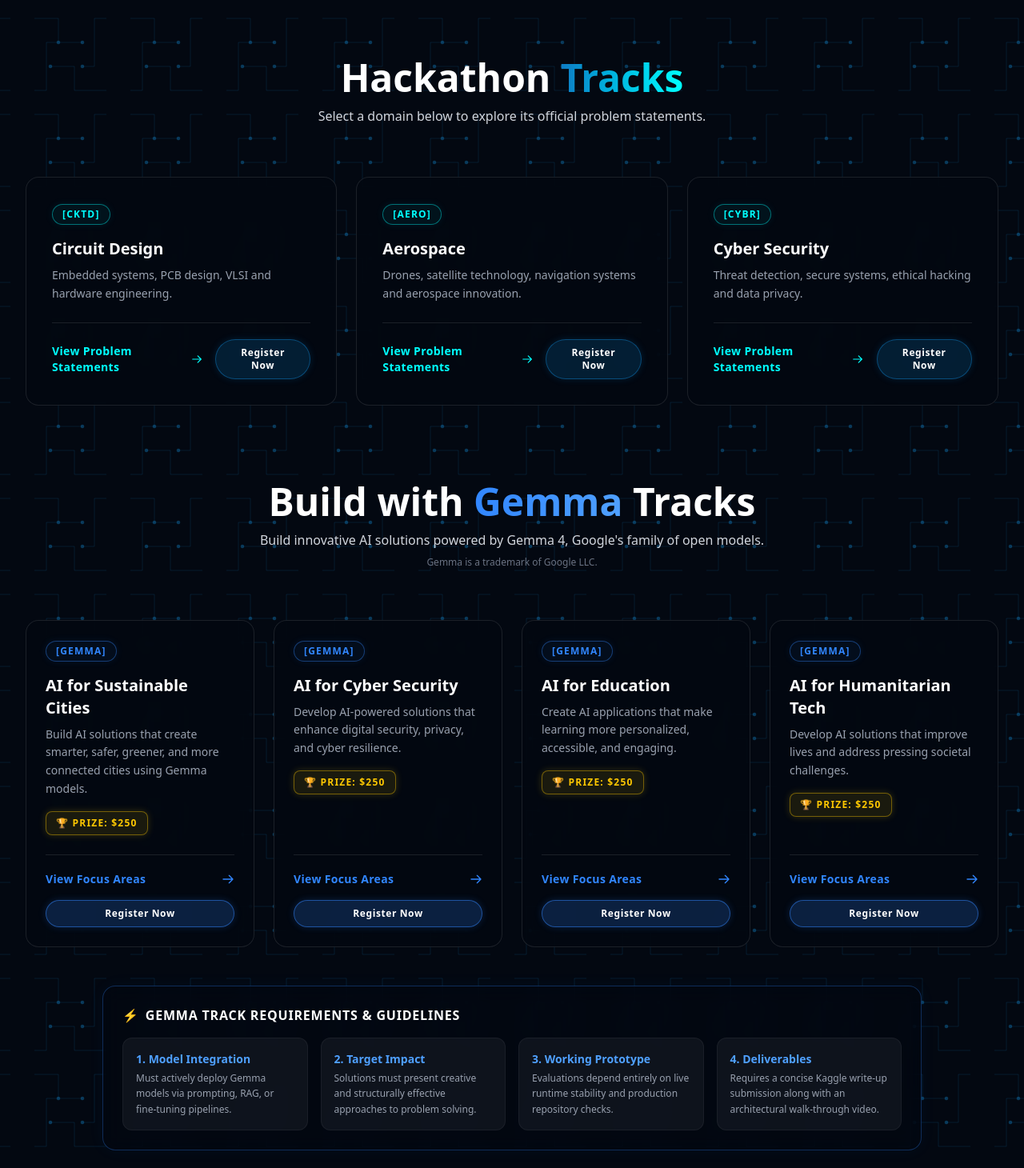
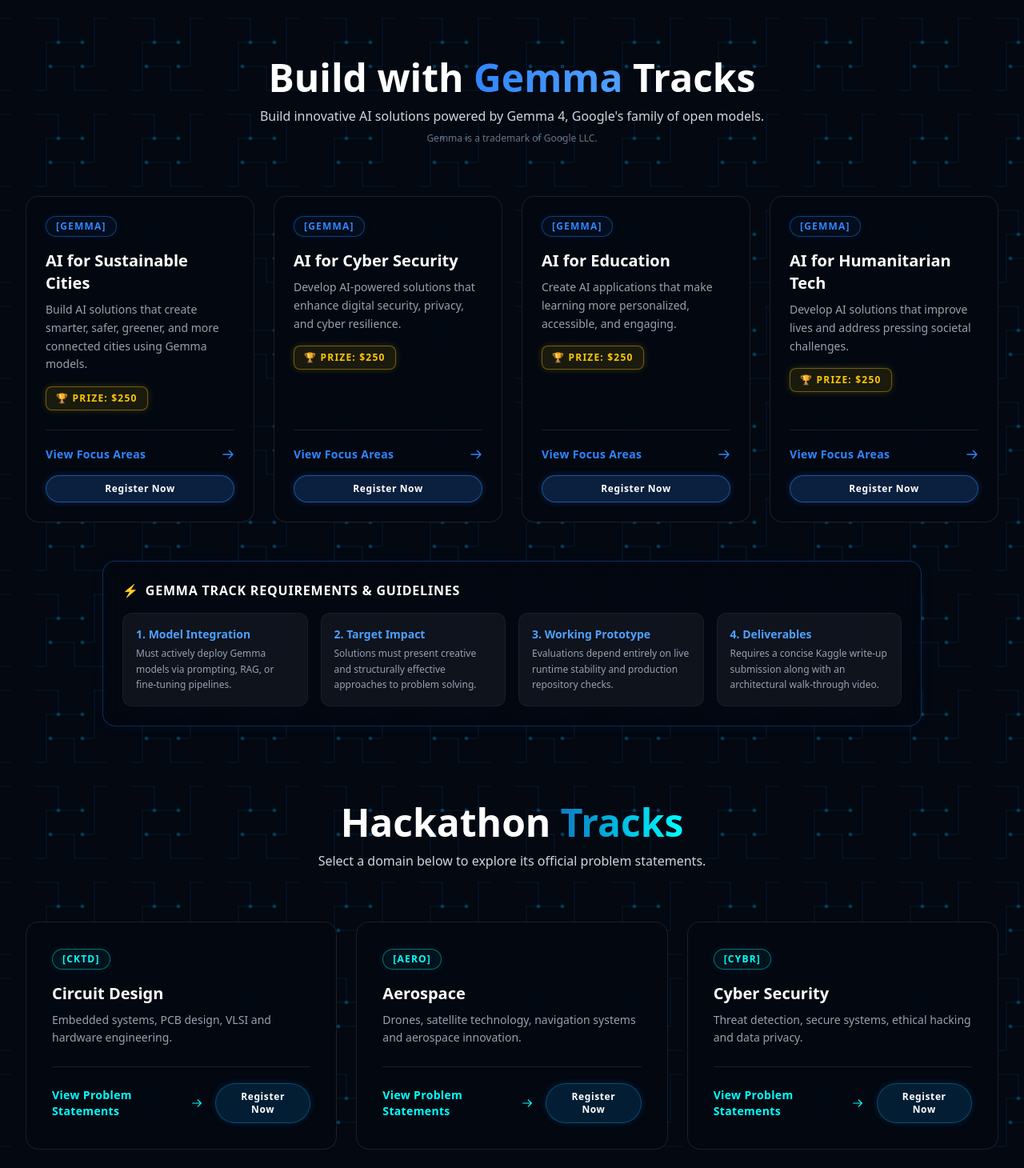
Before and after one commit to Sharanx77/neo-nexus-36.1, a Next.js app: page / in a window 1280 px wide. Shown: the part 5060-6520 px from the top of the page at 80% size. Built offline with nearby package versions, Linux system fonts and the light colour scheme.

Commit message:
Update Tracks.tsx

```diff
--- a/components/Tracks.tsx
+++ b/components/Tracks.tsx
@@ -67,18 +67,28 @@
       problems: [
         {
           id: 'CYBR-01',
-          title: 'AI-Based Phishing URL Detection and Browser Extension for Indian Users',
-          desc: 'Develop an AI-powered phishing URL detection system and browser extension that extracts lexical features and trains an ML classifier on India-specific datasets. The system must classify URLs in real-time as safe, suspicious, or phishing with a confidence score, alerting users via a Chrome/Firefox extension to protect against local threats like spoofed banking or government portals.'
+          title: 'Detection and Prevention of Exam Paper Leaks Across Digital Platforms',
+          desc: 'Design and develop an intelligent system capable of detecting, verifying, and alerting authorities about potential exam paper leaks at the earliest possible stage. The solution should help examination authorities identify suspicious content, prioritize credible reports, preserve digital evidence, and respond rapidly before the leaked material spreads extensively. Develop a digital forensics platform that enables authorized investigators to analyze leaked documents, correlate evidence, reconstruct the leak\'s spread, and identify the most probable source based on available digital evidence. The solution should strengthen investigation capabilities while respecting legal processes, privacy, and encryption rather than attempting to defeat them.'
         },
         {
           id: 'CYBR-02',
-          title: 'Network Intrusion Detection System Using Federated Learning for Privacy-Preserving Threat Intelligence',
-          desc: 'Build a federated learning-based Network Intrusion Detection System (NIDS) where simulated network nodes train local anomaly detection models on their own traffic data without sharing raw records. A central aggregator combines these models using FedAvg to produce a global model, ensuring privacy-preserving threat intelligence that complies with data protection regulations.'
+          title: 'Third-Party Vendor Risk Detection and Supply Chain Attack Prevention',
+          desc: 'Design an AI-powered platform that continuously assesses vendor security posture, detects suspicious activities originating from third-party access, identifies compromised vendor accounts, and provides real-time risk assessment and incident response recommendations. The solution should help organizations reduce supply chain risks before attackers can compromise critical systems. Develop an AI-powered vendor security platform that helps organizations identify risky third-party access, detect compromised vendor accounts, monitor anomalous behavior, and support rapid incident response. The solution should strengthen supply chain security by enabling continuous risk assessment and timely intervention before an attack can escalate.'
         },
         {
           id: 'CYBR-03',
-          title: 'Deepfake Detection System for Indian Regional Language Audio-Visual Content',
-          desc: 'Develop a multimodal deepfake detection system for Indian regional language content that analyzes short video clips for facial landmark inconsistencies, lip-sync errors, and audio spectral anomalies. The system should use CNNs/Vision Transformers and audio classifiers to fuse scores for a combined confidence output, providing a web-based upload-and-detect interface to combat localized misinformation.'
+          title: 'Securing Autonomous AI Agents Against Sensitive Data Exposure',
+          desc: 'Design an AI Agent Security Platform that continuously monitors autonomous AI agents, detects unauthorized access to sensitive information, enforces least-privilege access, identifies prompt injection and data leakage attempts, and alerts security teams before confidential data is exposed. Develop an AI security platform that enables organizations to monitor autonomous AI agents, prevent sensitive data exposure, detect prompt injection attacks, enforce secure access controls, and provide transparent auditing of AI actions. The solution should help enterprises adopt AI safely by reducing the risks associated with autonomous agent behavior while maintaining compliance and trust.'
+        },
+        {
+          id: 'CYBR-04',
+          title: 'Intelligent Healthcare Data Leak Prevention and Patient Privacy Protection Platform',
+          desc: 'Design an AI-powered Healthcare Data Protection Platform that continuously monitors access to electronic health records (EHRs), detects abnormal user behavior, prevents unauthorized disclosure of patient data, and provides real-time alerts to hospital security teams. The system should help healthcare organizations protect patient privacy while ensuring authorized medical staff can access the information they need. Build an AI-powered healthcare cybersecurity platform that protects electronic health records, detects unauthorized access and insider threats, prevents sensitive data leaks, and helps healthcare providers maintain patient privacy and regulatory compliance. The solution should enable healthcare organizations to respond rapidly to potential breaches while ensuring secure and efficient access to patient information.'
+        },
+        {
+          id: 'CYBR-05',
+          title: 'Intelligent Multi-Channel Phishing Detection and Prevention System',
+          desc: 'Design and develop a Multi-Channel Phishing Detection and Prevention Platform that helps organizations identify, analyze, and block phishing attempts across email, SMS, messaging platforms, QR codes, and websites. The system should detect suspicious content using rule-based analysis, domain validation, URL reputation, and security policies, provide real-time alerts, and assist users in reporting phishing attempts while preserving evidence for investigation. Build a phishing defense platform that enables organizations to detect phishing campaigns, verify suspicious domains and URLs, protect users from credential theft, streamline phishing reporting, and support rapid incident response. The system should reduce successful phishing attacks through layered detection, user awareness, and centralized security management without relying on AI as its primary detection.'
         }
       ]
     }
@@ -162,7 +172,99 @@
       <section id="tracks" className="py-12 sm:py-16 relative z-10">
         <div className="max-w-7xl mx-auto px-4 sm:px-6 lg:px-8">
 
-          {/* SECTION 1: Standard Hackathon Tracks */}
+          {/* SECTION 1: Build with Gemma Tracks */}
+          <div className="text-center mb-10 sm:mb-16">
+            <h2 className="text-2xl sm:text-3xl md:text-4xl lg:text-5xl font-black mb-3 font-heading text-white">
+              Build with <span className="text-transparent bg-clip-text bg-gradient-to-r from-[#3186FF] to-[#4FA0FF]">Gemma</span> Tracks
+            </h2>
+            <p className="text-gray-300 text-sm sm:text-base max-w-2xl mx-auto mb-2">
+              Build innovative AI solutions powered by Gemma 4, Google's family of open models.
+            </p>
+            <p className="text-gray-500 text-xs font-medium">
+              Gemma is a trademark of Google LLC.
+            </p>
+          </div>
+
+          {/* Gemma Cards Row */}
+          <div className="grid grid-cols-1 md:grid-cols-2 lg:grid-cols-4 gap-5 sm:gap-6 mb-12">
+            {gemmaTracks.map((domain) => (
+              <div
+                key={domain.id}
+                onClick={() => openDomain(domain.id)}
+                className="cursor-pointer bg-[#030811]/80 backdrop-blur-md border border-white/10 rounded-2xl p-5 sm:p-6 flex flex-col text-left transition-all duration-300 hover:border-[#3186FF]/50 hover:shadow-[0_0_25px_rgba(49,134,255,0.15)] group h-full relative overflow-hidden"
+              >
+                <div className="absolute inset-0 bg-gradient-to-br from-[#3186FF]/5 to-transparent opacity-0 group-hover:opacity-100 transition-opacity duration-500 pointer-events-none"></div>
+
+                <div className="mb-4 flex justify-between items-start">
+                  <span className="inline-block px-3 py-1 text-[#3186FF] border border-[#3186FF]/40 rounded-full text-[10px] sm:text-xs font-bold tracking-widest bg-[#3186FF]/5 shadow-[0_0_10px_rgba(49,134,255,0.1)]">
+                    [{domain.tag}]
+                  </span>
+                </div>
+
+                <h3 className="text-lg sm:text-xl font-bold text-white mb-2 group-hover:text-[#4FA0FF] transition-colors duration-300">
+                  {domain.name}
+                </h3>
+
+                <div className="flex-grow flex flex-col items-start mb-6">
+                  <p className="text-gray-400 text-xs sm:text-sm leading-relaxed">
+                    {domain.shortDesc}
+                  </p>
+
+                  {domain.prize && (
+                    <span className="mt-4 inline-block px-3 py-1.5 text-yellow-400 border border-yellow-400/40 rounded-lg text-[10px] sm:text-xs font-bold tracking-widest bg-yellow-400/10 shadow-[0_0_10px_rgba(250,204,21,0.2)]">
+                      🏆 PRIZE: {domain.prize}
+                    </span>
+                  )}
+                </div>
+
+                <div className="mt-auto border-t border-white/10 pt-5 flex flex-col gap-4">
+                  <span className="text-[11px] sm:text-xs md:text-sm font-semibold tracking-wide text-[#3186FF] group-hover:text-white transition-colors flex items-center justify-between">
+                    View Focus Areas
+                    <svg className="w-3.5 h-3.5 sm:w-4 sm:h-4 transform group-hover:translate-x-1 transition-transform" fill="none" stroke="currentColor" viewBox="0 0 24 24">
+                      <path strokeLinecap="round" strokeLinejoin="round" strokeWidth="2" d="M14 5l7 7m0 0l-7 7m7-7H3" />
+                    </svg>
+                  </span>
+
+                  <Link
+                    href="https://www.evynte.com/event/checkout/neo-nexus-361"
+                    target="_blank"
+                    rel="noopener noreferrer"
+                    onClick={(e) => e.stopPropagation()}
+                    className="w-full text-center bg-[#3186FF]/20 hover:bg-[#3186FF] text-white border border-[#3186FF]/50 px-5 py-2 rounded-full text-xs font-bold tracking-wider transition-colors shadow-[0_0_10px_rgba(49,134,255,0.2)] hover:shadow-[0_0_20px_rgba(49,134,255,0.5)] z-10 relative"
+                  >
+                    Register Now
+                  </Link>
+                </div>
+              </div>
+            ))}
+          </div>
+
+          {/* GUIDELINES & REQUIREMENT BLOCK */}
+          <div className="max-w-5xl mx-auto bg-[#030811]/60 backdrop-blur-md border border-[#3186FF]/30 p-5 sm:p-6 rounded-2xl shadow-[0_0_20px_rgba(49,134,255,0.05)] mb-24">
+            <h3 className="text-white text-sm sm:text-base font-bold uppercase tracking-wider mb-4 text-center md:text-left flex items-center justify-center md:justify-start gap-2">
+              <span className="text-[#3186FF]">⚡</span> Gemma Track Requirements & Guidelines
+            </h3>
+            <div className="grid grid-cols-1 sm:grid-cols-2 md:grid-cols-4 gap-4 text-left">
+              <div className="bg-white/5 p-3 sm:p-4 rounded-xl border border-white/5">
+                <h4 className="text-[#4FA0FF] font-bold text-xs sm:text-sm mb-1">1. Model Integration</h4>
+                <p className="text-gray-400 text-xs leading-relaxed">Must actively deploy Gemma models via prompting, RAG, or fine-tuning pipelines.</p>
+              </div>
+              <div className="bg-white/5 p-3 sm:p-4 rounded-xl border border-white/5">
+                <h4 className="text-[#4FA0FF] font-bold text-xs sm:text-sm mb-1">2. Target Impact</h4>
+                <p className="text-gray-400 text-xs leading-relaxed">Solutions must present creative and structurally effective approaches to problem solving.</p>
+              </div>
+              <div className="bg-white/5 p-3 sm:p-4 rounded-xl border border-white/5">
+                <h4 className="text-[#4FA0FF] font-bold text-xs sm:text-sm mb-1">3. Working Prototype</h4>
+                <p className="text-gray-400 text-xs leading-relaxed">Evaluations depend entirely on live runtime stability and production repository checks.</p>
+              </div>
+              <div className="bg-white/5 p-3 sm:p-4 rounded-xl border border-white/5">
+                <h4 className="text-[#4FA0FF] font-bold text-xs sm:text-sm mb-1">4. Deliverables</h4>
+                <p className="text-gray-400 text-xs leading-relaxed">Requires a concise Kaggle write-up submission along with an architectural walk-through video.</p>
+              </div>
+            </div>
+          </div>
+
+          {/* SECTION 2: Standard Hackathon Tracks */}
           <div className="text-center mb-10 sm:mb-16">
             <h2 className="text-2xl sm:text-3xl md:text-4xl lg:text-5xl font-black mb-3 font-heading text-white">
               Hackathon <span className="text-transparent bg-clip-text bg-gradient-to-r from-electric to-cyan">Tracks</span>
@@ -172,7 +274,7 @@
             </p>
           </div>
 
-          <div className="grid grid-cols-1 md:grid-cols-2 lg:grid-cols-3 gap-5 sm:gap-6 mb-24 justify-center">
+          <div className="grid grid-cols-1 md:grid-cols-2 lg:grid-cols-3 gap-5 sm:gap-6 justify-center">
             {trackData.map((domain) => (
               <div
                 key={domain.id}
@@ -217,98 +319,6 @@
                 </div>
               </div>
             ))}
-          </div>
-
-          {/* SECTION 2: Build with Gemma Tracks */}
-          <div className="text-center mb-10 sm:mb-16">
-            <h2 className="text-2xl sm:text-3xl md:text-4xl lg:text-5xl font-black mb-3 font-heading text-white">
-              Build with <span className="text-transparent bg-clip-text bg-gradient-to-r from-[#3186FF] to-[#4FA0FF]">Gemma</span> Tracks
-            </h2>
-            <p className="text-gray-300 text-sm sm:text-base max-w-2xl mx-auto mb-2">
-              Build innovative AI solutions powered by Gemma 4, Google's family of open models.
-            </p>
-            <p className="text-gray-500 text-xs font-medium">
-              Gemma is a trademark of Google LLC.
-            </p>
-          </div>
-
-          {/* Gemma Cards Row */}
-          <div className="grid grid-cols-1 md:grid-cols-2 lg:grid-cols-4 gap-5 sm:gap-6 mb-12">
-            {gemmaTracks.map((domain) => (
-              <div
-                key={domain.id}
-                onClick={() => openDomain(domain.id)}
-                className="cursor-pointer bg-[#030811]/80 backdrop-blur-md border border-white/10 rounded-2xl p-5 sm:p-6 flex flex-col text-left transition-all duration-300 hover:border-[#3186FF]/50 hover:shadow-[0_0_25px_rgba(49,134,255,0.15)] group h-full relative overflow-hidden"
-              >
-                <div className="absolute inset-0 bg-gradient-to-br from-[#3186FF]/5 to-transparent opacity-0 group-hover:opacity-100 transition-opacity duration-500 pointer-events-none"></div>
-
-                <div className="mb-4">
-                  <span className="inline-block px-3 py-1 text-[#3186FF] border border-[#3186FF]/40 rounded-full text-[10px] sm:text-xs font-bold tracking-widest bg-[#3186FF]/5 shadow-[0_0_10px_rgba(49,134,255,0.1)]">
-                    [{domain.tag}]
-                  </span>
-                </div>
-
-                <h3 className="text-lg sm:text-xl font-bold text-white mb-2 group-hover:text-[#4FA0FF] transition-colors duration-300">
-                  {domain.name}
-                </h3>
-
-                <div className="flex-grow flex flex-col items-start mb-6">
-                  <p className="text-gray-400 text-xs sm:text-sm leading-relaxed">
-                    {domain.shortDesc}
-                  </p>
-
-                  {domain.prize && (
-                    <span className="mt-4 inline-block px-3 py-1.5 text-yellow-400 border border-yellow-400/40 rounded-lg text-[10px] sm:text-xs font-bold tracking-widest bg-yellow-400/10 shadow-[0_0_10px_rgba(250,204,21,0.2)]">
-                      🏆 PRIZE: {domain.prize}
-                    </span>
-                  )}
-                </div>
-
-                <div className="mt-auto border-t border-white/10 pt-5 flex flex-col gap-4">
-                  <span className="text-[11px] sm:text-xs md:text-sm font-semibold tracking-wide text-[#3186FF] group-hover:text-white transition-colors flex items-center justify-between">
-                    View Focus Areas
-                    <svg className="w-3.5 h-3.5 sm:w-4 sm:h-4 transform group-hover:translate-x-1 transition-transform" fill="none" stroke="currentColor" viewBox="0 0 24 24">
-                      <path strokeLinecap="round" strokeLinejoin="round" strokeWidth="2" d="M14 5l7 7m0 0l-7 7m7-7H3" />
-                    </svg>
-                  </span>
-
-                  <Link
-                    href="https://www.evynte.com/event/checkout/neo-nexus-361"
-                    target="_blank"
-                    rel="noopener noreferrer"
-                    onClick={(e) => e.stopPropagation()}
-                    className="w-full text-center bg-[#3186FF]/20 hover:bg-[#3186FF] text-white border border-[#3186FF]/50 px-5 py-2 rounded-full text-xs font-bold tracking-wider transition-colors shadow-[0_0_10px_rgba(49,134,255,0.2)] hover:shadow-[0_0_20px_rgba(49,134,255,0.5)] z-10 relative"
-                  >
-                    Register Now
-                  </Link>
-                </div>
-              </div>
-            ))}
-          </div>
-
-          {/* GUIDELINES & REQUIREMENT BLOCK */}
-          <div className="max-w-5xl mx-auto bg-[#030811]/60 backdrop-blur-md border border-[#3186FF]/30 p-5 sm:p-6 rounded-2xl shadow-[0_0_20px_rgba(49,134,255,0.05)]">
-            <h3 className="text-white text-sm sm:text-base font-bold uppercase tracking-wider mb-4 text-center md:text-left flex items-center justify-center md:justify-start gap-2">
-              <span className="text-[#3186FF]">⚡</span> Gemma Track Requirements & Guidelines
-            </h3>
-            <div className="grid grid-cols-1 sm:grid-cols-2 md:grid-cols-4 gap-4 text-left">
-              <div className="bg-white/5 p-3 sm:p-4 rounded-xl border border-white/5">
-                <h4 className="text-[#4FA0FF] font-bold text-xs sm:text-sm mb-1">1. Model Integration</h4>
-                <p className="text-gray-400 text-xs leading-relaxed">Must actively deploy Gemma models via prompting, RAG, or fine-tuning pipelines.</p>
-              </div>
-              <div className="bg-white/5 p-3 sm:p-4 rounded-xl border border-white/5">
-                <h4 className="text-[#4FA0FF] font-bold text-xs sm:text-sm mb-1">2. Target Impact</h4>
-                <p className="text-gray-400 text-xs leading-relaxed">Solutions must present creative and structurally effective approaches to problem solving.</p>
-              </div>
-              <div className="bg-white/5 p-3 sm:p-4 rounded-xl border border-white/5">
-                <h4 className="text-[#4FA0FF] font-bold text-xs sm:text-sm mb-1">3. Working Prototype</h4>
-                <p className="text-gray-400 text-xs leading-relaxed">Evaluations depend entirely on live runtime stability and production repository checks.</p>
-              </div>
-              <div className="bg-white/5 p-3 sm:p-4 rounded-xl border border-white/5">
-                <h4 className="text-[#4FA0FF] font-bold text-xs sm:text-sm mb-1">4. Deliverables</h4>
-                <p className="text-gray-400 text-xs leading-relaxed">Requires a concise Kaggle write-up submission along with an architectural walk-through video.</p>
-              </div>
-            </div>
           </div>
 
         </div>
```
